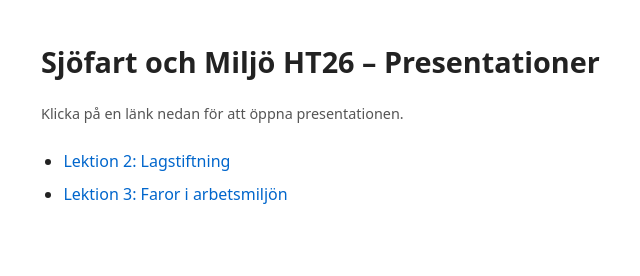
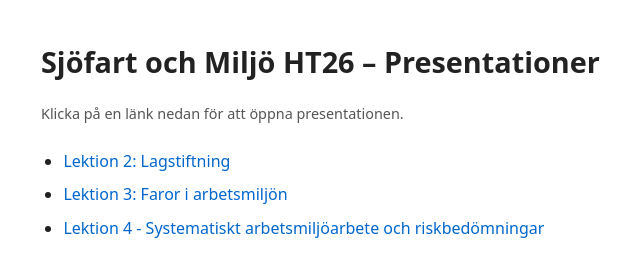
Before and after one commit to parseaus/sjofart-och-miljo, a plain HTML site: page docs/index.html in a window 1280 px wide. Shown: the whole page, without its empty margins (159-799 px from the left). Drawn offline with Linux system fonts and the light colour scheme.

```diff
--- a/docs/index.html
+++ b/docs/index.html
@@ -43,6 +43,7 @@
 <ul>
   <li><a href="20260806T110748--lektion-2-lagstiftning.html">Lektion 2: Lagstiftning</a></li>
   <li><a href="20260811T000000--lektion-3-faror-i-arbetsmiljön.html">Lektion 3: Faror i arbetsmiljön</a></li>
+  <li><a href="20260820T000000--lektion-4-systematiskt-arbetsmiljöarbete-och-riskbedömningar.html">Lektion 4 - Systematiskt arbetsmiljöarbete och riskbedömningar</a></li>
 </ul>
 </body>
 </html>
```
